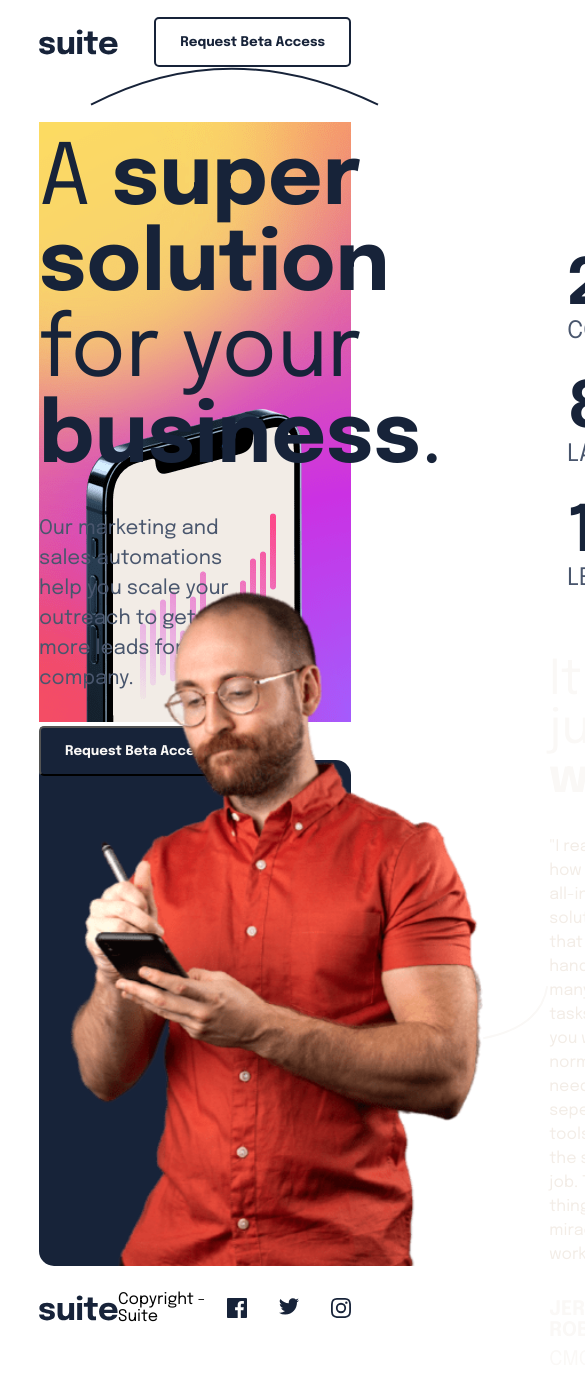
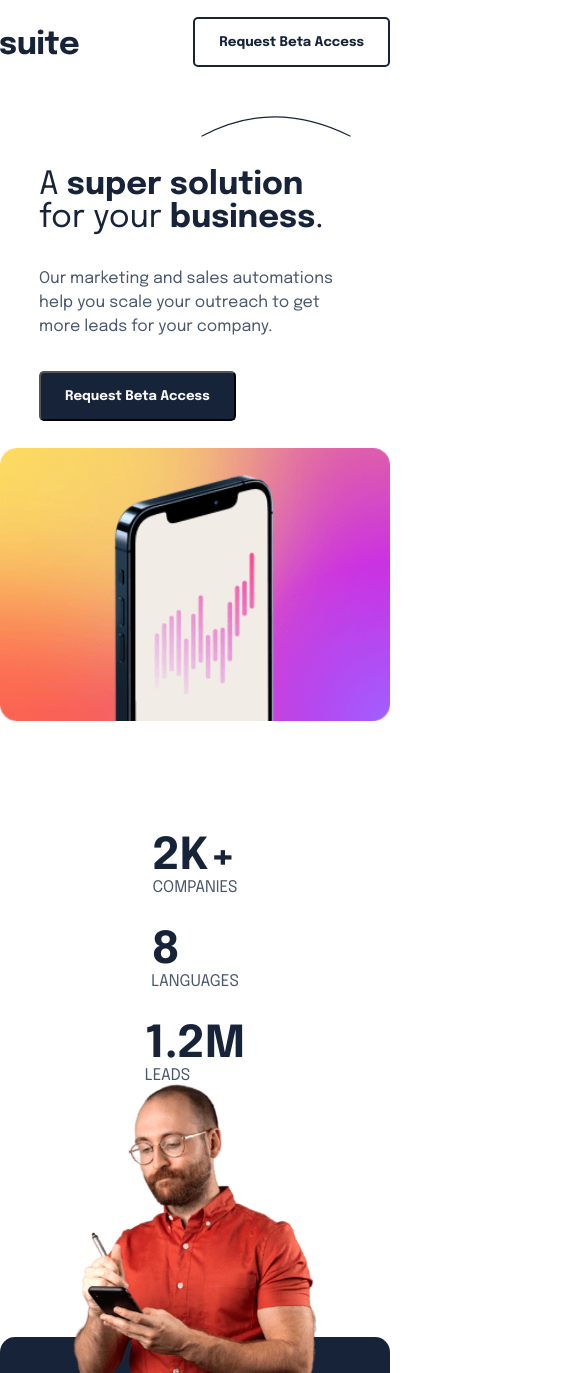
Before and after one commit to annegretagyemang/suite-landing-page, a plain HTML site: page index.html in a window 390 px wide. Shown: the top 1373 px of the page, 585 px wide, since content can reach past the window. Drawn offline with Linux system fonts and the light colour scheme.

Commit message:
Added media queries

```diff
--- a/style.css
+++ b/style.css
@@ -1,10 +1,10 @@
-@import url('https://fonts.googleapis.com/css2?family=Epilogue:wght@400;700&display=swap');
+@import url("https://fonts.googleapis.com/css2?family=Epilogue:wght@400;700&display=swap");
 
 * {
   padding: 0;
   margin: 0;
   box-sizing: border-box;
-  font-family: 'Epilogue', sans-serif;
+  font-family: "Epilogue", sans-serif;
 }
 
 body {
@@ -18,24 +18,22 @@ header {
   align-items: center;
 }
 
-button{
+button {
   padding: 1rem 1.5rem;
   border-radius: 5px;
   font-weight: bold;
-
-
 }
 
 #header-btn {
   background-color: transparent;
   border: 2px solid #172339;
-  color:#172339 ;
+  color: #172339;
   transition: all 0.25s ease-in-out;
 }
 
-#header-btn:hover{
+#header-btn:hover {
   background-color: #172339;
-    color: #F3EDE7;
+  color: #f3ede7;
   cursor: pointer;
 }
 
@@ -49,22 +47,22 @@ button{
   background-position: center;
 }
 
-.lead{
+.lead {
   display: flex;
   flex-direction: column;
   gap: 2rem;
 }
 
-#hero-curve{
+#hero-curve {
   margin-left: auto;
   margin-right: 4rem;
 }
 
 #hero-btn {
   background-color: #172339;
-  color: #FAF8F6;
+  color: #faf8f6;
   margin-right: auto;
-  transition: all .25s ease-in-out;
+  transition: all 0.25s ease-in-out;
 }
 
 #hero-btn:hover {
@@ -73,37 +71,36 @@ button{
   cursor: pointer;
 }
 
-.statistics{
+.statistics {
   display: flex;
   flex-direction: column;
   height: 50%;
   justify-content: space-between;
 }
 
-.statistics h3{
+.statistics h3 {
   font-weight: bold;
+  font-size: 2.75rem;
+  color: #172339;
+}
+
+.statistics p {
+  color: #49566d;
+  font-size: 1rem;
+}
+
+h1 {
+  font-weight: lighter;
   font-size: 4rem;
   color: #172339;
 }
 
-.statistics p{
-    color: #49566d;
-    font-size: 1.5rem;
-}
-
-
-h1{
-    font-weight: lighter;
-    font-size: 5.25rem;
-    color: #172339;
-}
-
-.bold{
+.bold {
   font-weight: bold;
 }
 
-#hero-p{
-    font-size: 1.25rem;
+#hero-p {
+  font-size: 1rem;
   color: #49566d;
   width: 50%;
   line-height: 1.5;
@@ -116,7 +113,7 @@ h1{
   justify-content: space-between;
   align-items: center;
   padding-inline: 10%;
-    color: #FAF8F6;
+  color: #faf8f6;
   height: 60vh;
 }
 
@@ -139,7 +136,7 @@ article h2 {
 .quote {
   margin-block: 2rem;
   line-height: 1.5;
-    color: #F3EDE7;
+  color: #f3ede7;
 }
 
 .name {
@@ -149,27 +146,133 @@ article h2 {
 
 .title {
   font-size: 1.25rem;
-    margin-top: .5rem;
+  margin-top: 0.5rem;
 }
 
-footer{
+footer {
   display: flex;
   justify-content: space-between;
-    height:10vh;
+  height: 10vh;
   align-items: center;
 }
 
-.social{
+.social {
   display: flex;
   gap: 2rem;
 }
 
 .social svg {
   fill: #172339;
-    transition: all .25s ease-in-out;
+  transition: all 0.25s ease-in-out;
 }
 
 .social svg:hover {
   cursor: pointer;
   fill: #49566d;
 }
+
+@media screen and (max-width: 768px) {
+  .hero-section {
+    flex-direction: column;
+    height: max-content;
+    background-position: top right;
+    margin-bottom: 10rem;
+  }
+
+  .statistics {
+    flex-direction: row;
+    height: max-content;
+    margin-top: 20rem;
+    width: 100%;
+  }
+
+  .lead {
+    margin-top: 2rem;
+    width: 60%;
+    align-self: flex-start;
+  }
+
+  #hero-p {
+    font-size: 1.15rem;
+    width: 100%;
+  }
+
+  h1 {
+    font-size: 2.5rem;
+  }
+
+  .about {
+    flex-direction: column;
+    height: max-content;
+    margin-top: 30vh;
+  }
+
+  .man {
+    top: -30vh;
+    margin-bottom: -25vh;
+  }
+
+  article {
+    width: 80%;
+    padding-block: 2rem;
+  }
+}
+
+@media screen and (max-width: 500px) {
+  .hero-section {
+    background-image: url("./images/image-hero-landscape.png");
+    background-position: center;
+    background-size: contain;
+  }
+
+  .lead {
+    width: 100%;
+    height: 50vh;
+    padding-inline: 10%;
+  }
+
+  h1 {
+    font-size: 2rem;
+  }
+  .statistics {
+    flex-direction: column;
+    align-items: center;
+    margin-top: 35vh;
+    gap: 2rem;
+  }
+
+  #hero-p {
+    font-size: 1rem;
+  }
+
+  .man {
+    height: 25rem;
+  }
+  article h2 {
+    font-size: 1.5rem;
+  }
+
+  .quote {
+    font-size: 0.7rem;
+  }
+
+  .title {
+    text-align: center;
+  }
+
+  footer {
+    flex-direction: column;
+    background-color: antiquewhite;
+    gap: 2rem;
+    height: max-content;
+    padding-block: 2rem;
+  }
+  body {
+    padding-inline: 0;
+  }
+
+  #hero-curve {
+    width: 150px;
+    margin-right: 0;
+  }
+}
```
Lines whose indentation alone changed are shown as unchanged.
